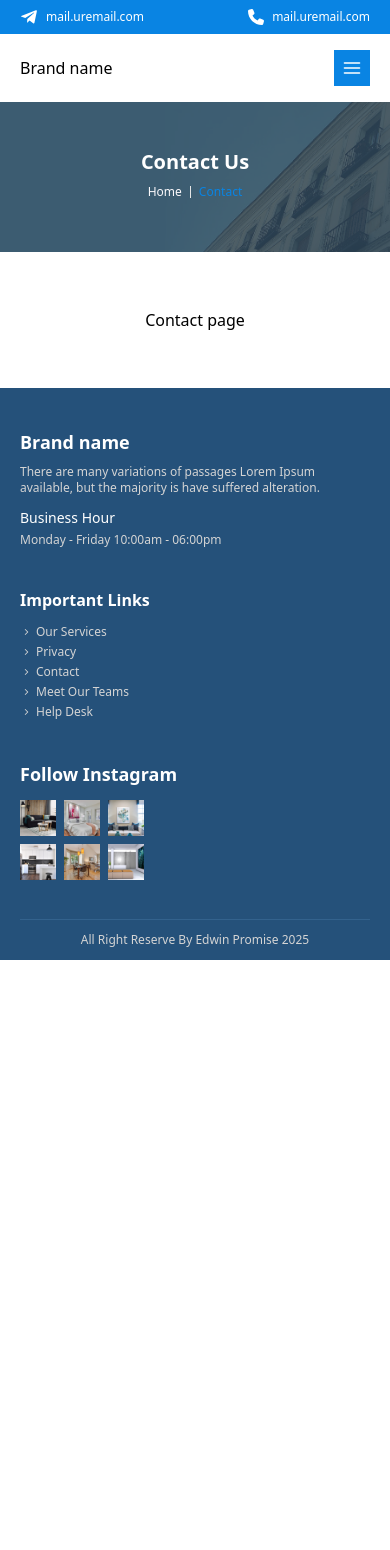
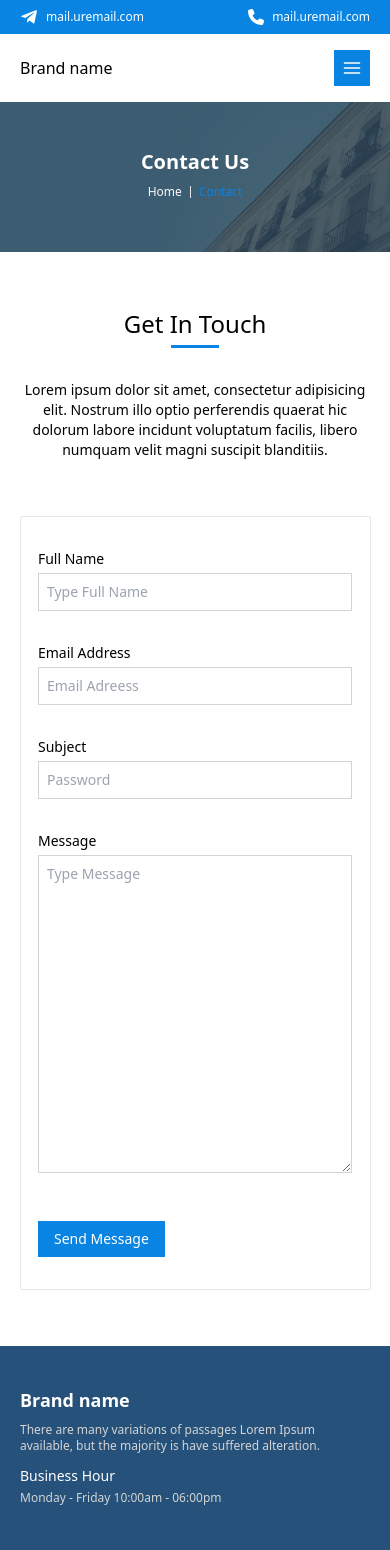
Before and after one commit to Promzy004/real-estate, a React (Vite) app: page /contact in a window 390 px wide. Shown: the top 1550 px of the page. Before the commit the page ends 960 px from the top, so only its background shows below. Built offline with nearby package versions, Linux system fonts and the light colour scheme.

Commit message:
contact page added

```diff
--- a/src/compoents/header.jsx
+++ b/src/compoents/header.jsx
@@ -49,12 +49,12 @@ const Header = () => {
                         <div className="flex justify-between items-center py-4 lg:px-36 px-10">
                             <Link to='/'>Brand name</Link>
                             <nav className="flex lg:gap-7 gap-4 items-center justify-center">
-                                <Link to="" className="hover:text-primaryColor duration-300" onClick={() => setNavLinks(false)}>Home</Link>
-                                <Link to="" className="hover:text-primaryColor duration-300" onClick={() => setNavLinks(false)}>About Us</Link>
+                                <Link to="/" className="hover:text-primaryColor duration-300" onClick={() => setNavLinks(false)}>Home</Link>
+                                <Link to="/about" className="hover:text-primaryColor duration-300" onClick={() => setNavLinks(false)}>About Us</Link>
                                 <Link to="/properties" className="hover:text-primaryColor duration-300" onClick={() => setNavLinks(false)}>Property</Link>
                                 <Link to="/agents" className="hover:text-primaryColor duration-300" onClick={() => setNavLinks(false)}>Agents</Link>
-                                <Link to="" className="hover:text-primaryColor duration-300" onClick={() => setNavLinks(false)}>Pages</Link>
-                                <Link to="" className="hover:text-primaryColor duration-300" onClick={() => setNavLinks(false)}>Contact Us</Link>
+                                <Link to="/pages" className="hover:text-primaryColor duration-300" onClick={() => setNavLinks(false)}>Pages</Link>
+                                <Link to="/contact" className="hover:text-primaryColor duration-300" onClick={() => setNavLinks(false)}>Contact Us</Link>
                                 <div className="bg-primaryColor p-2 cursor-pointer" onClick={() => setNavLinks(!navlinks)}>
                                     <FiMenu className="text-xl text-white"/>
                                 </div>
--- a/src/pages/contact.jsx
+++ b/src/pages/contact.jsx
@@ -4,8 +4,34 @@ const Contact = () => {
     return (
         <>
             <PagesHero title='Contact Us' page='Contact' />
-            <div className="md:py-20 py-14 lg:w-[70%] md:w-[80%] sm:w-[75%] w-[90%] flex flex-col items-center gap-12 mx-auto">
-                Contact page
+            <div className="md:py-20 py-14 lg:w-[70%] md:w-[80%] sm:w-[75%] w-[90%] flex flex-col items-center gap-14 mx-auto">
+                <div className="flex flex-col items-center gap-8">
+                    <h3 className="relative pb-2 lg:text-3xl text-2xl font-medium before:content-[''] before:h-[3px] before:w-12 before:bg-primaryColor before:absolute before:left-[calc(50%-1.5rem)] before:bottom-0">Get In Touch</h3>
+                    <p className="md:text-base text-sm text-center">Lorem ipsum dolor sit amet, consectetur adipisicing elit. Nostrum illo optio perferendis quaerat hic dolorum labore incidunt voluptatum facilis, libero numquam velit magni suscipit blanditiis.</p>
+                </div>
+                <div className="w-full">
+                    <form action="" method="post" className="w-full flex flex-col justify-center items-center md:gap-5 gap-3 border rounded-sm md:py-14 sm:py-12 py-8">
+                        <div className="flex flex-col gap-8 sm:w-[80%] w-[90%]">
+                            <label className="flex flex-col gap-1 lg:text-base md:text-sm text-sm font-light">
+                                Full Name
+                                <input type="text" className="hero-input focus:border-primaryColor/50" placeholder="Type Full Name" />
+                            </label>
+                            <label className="flex flex-col gap-1 lg:text-base md:text-sm text-sm font-light">
+                                Email Address
+                                <input type="text" className="hero-input focus:border-primaryColor/50" placeholder="Email Adreess" />
+                            </label>
+                            <label className="flex flex-col gap-1 lg:text-base md:text-sm text-sm font-light">
+                                Subject
+                                <input type="password" className="hero-input focus:border-primaryColor/50" placeholder="Password" />
+                            </label>
+                            <label className="flex flex-col gap-1 lg:text-base md:text-sm text-sm">
+                                Message
+                                <textarea name="" id="" rows='15' className="hero-input focus:border-primaryColor/50" placeholder="Type Message"></textarea>
+                            </label>
+                            <input type="Submit" value='Send Message' className="bg-primaryColor self-start sm:px-7 sm:py-2 px-4 py-2 flex text-sm text-white mt-4 hover:text-color3 cursor-pointer" />
+                        </div>
+                    </form>
+                </div>
             </div>
         </>
     );
```
